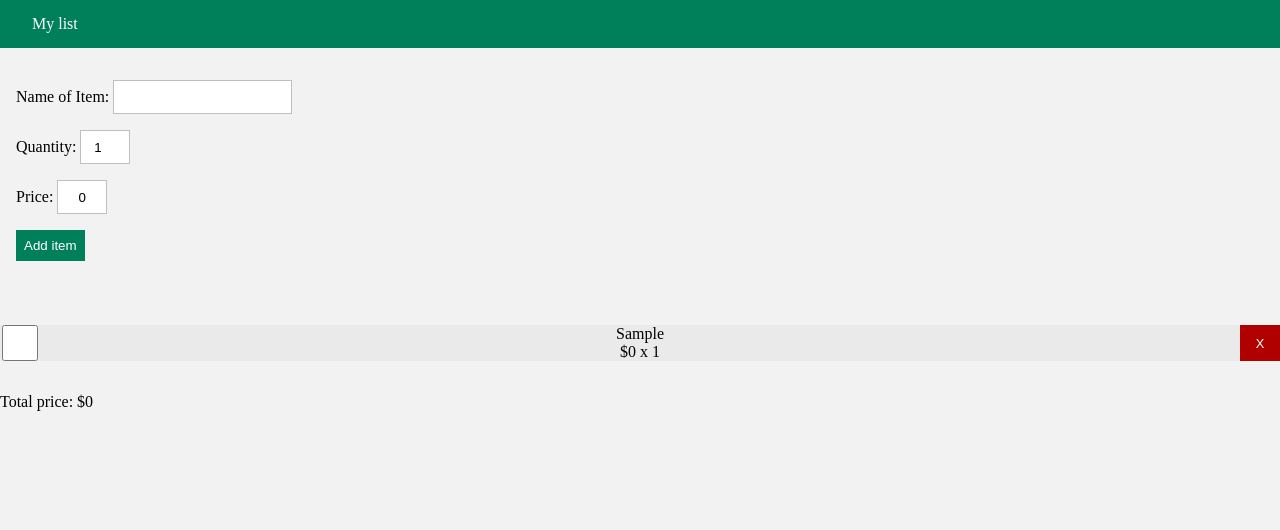
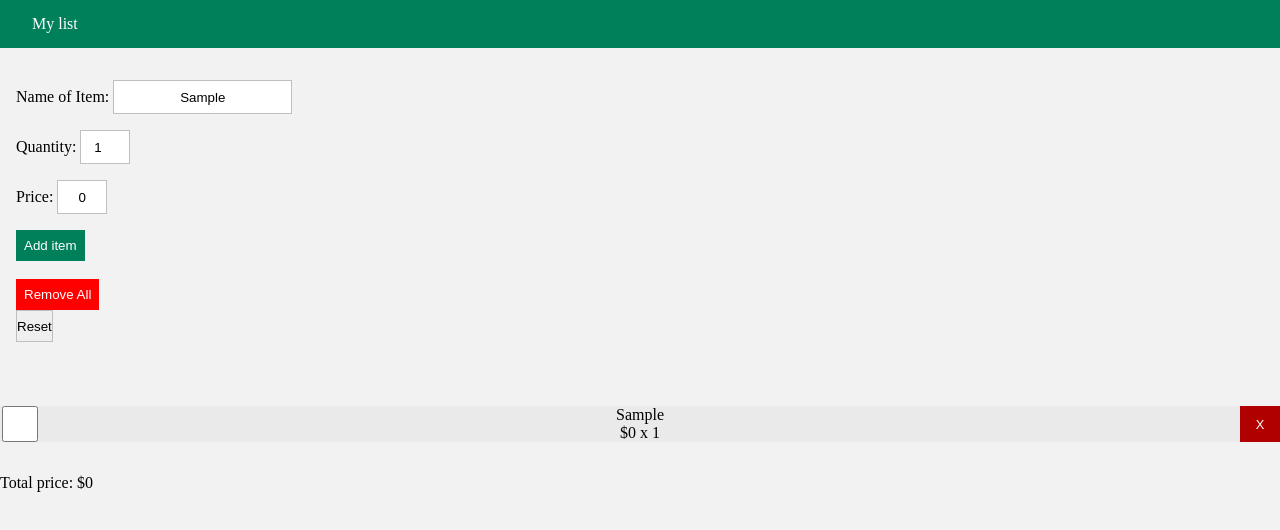
Before and after one commit to JaWu1/shopping-app, a plain HTML site: page index.html in a window 1280 px wide. Both pictures are taken after typing "Sample" into the empty fields and a click on the button "Add item". Drawn offline with Linux system fonts and the light colour scheme.

Commit message:
Adding additional broken features

```diff
--- a/index.css
+++ b/index.css
@@ -38,6 +38,13 @@ nav {
 #addItemButton {
   border: unset;
   background: #00805a;
+  color: #fff;
+  padding: 0.5rem;
+}
+
+#removeItemsButton {
+  border: unset;
+  background: red;
   color: #fff;
   padding: 0.5rem;
 }
--- a/index.html
+++ b/index.html
@@ -45,6 +45,14 @@
         <button type="submit" id="addItemButton">
           Add item
         </button>
+
+        <div><br />
+          <button type="reset" id="removeItemsButton">
+          Remove All
+        </button></div>
+
+        <input type="reset" value="Reset">
+
       </form>
     </div>
 
--- a/index.js
+++ b/index.js
@@ -51,6 +51,13 @@ itemForm.onsubmit = async (event) => {
   itemForm.reset()
 }
 
+itemForm.onreset = async (event) => {
+  event.preventDefault()
+  await db.items.delete(id)
+  await populateItemsDiv()
+  itemForm.reset()
+}
+
 const toggleItemStatus = async (event, id) => {
   await db.items.update(id, { isPurchased: !! event.target.checked })
   await populateItemsDiv()
```
